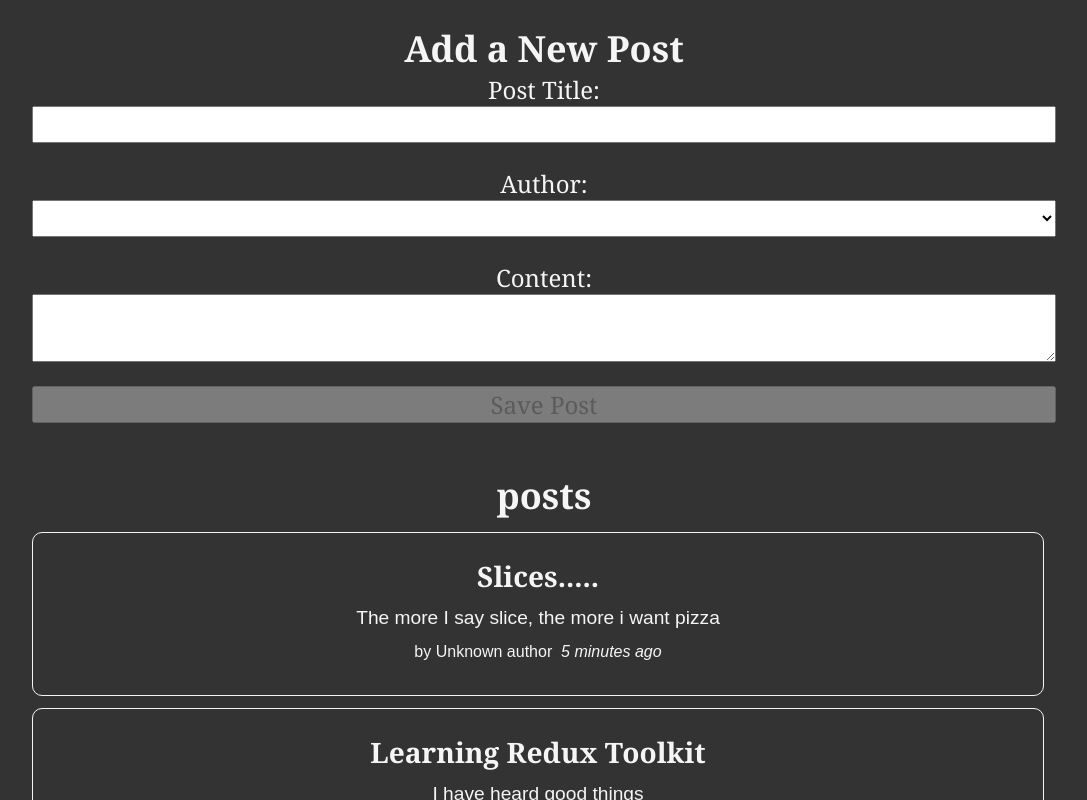
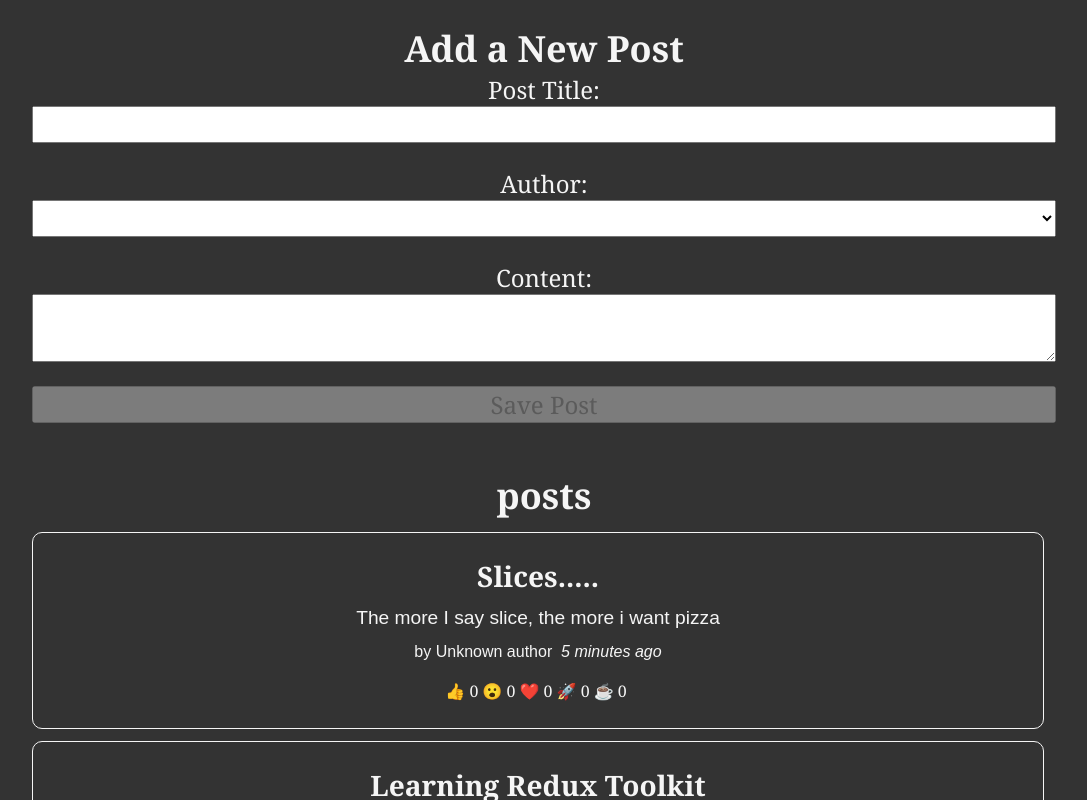
Before and after one commit to shihab91/react-redux-toolkit-simple-project, a React (Create React App) app: page / in a window 1280 px wide. Shown: the top 800 px of the page, without its empty margins (96-1183 px from the left). Built offline with nearby package versions, Linux system fonts and the light colour scheme.

Commit message:
finished adding reactions to the posts

```diff
--- a/src/features/posts/PostsList.jsx
+++ b/src/features/posts/PostsList.jsx
@@ -3,6 +3,7 @@
 import PostAuthor from "./PostAuthor";
 import { selectAllPosts } from "./postsSlice";
 import TimeAgo from "./TimeAgo";
+import ReactionButtons from "./ReactionButtons";
 const PostsList = () => {
   const posts = useSelector(selectAllPosts);
   const orderedPosts = posts
@@ -16,6 +17,7 @@
         <PostAuthor userId={post.userId} />
         <TimeAgo timestamp={post.date} />
       </p>
+      <ReactionButtons post={post} />
     </article>
   ));
   return (
--- a/src/features/posts/ReactionButtons.jsx
+++ b/src/features/posts/ReactionButtons.jsx
@@ -1,9 +1,30 @@
 import React from "react";
 import { useDispatch } from "react-redux";
 import { reactionAdded } from "./postsSlice";
-const ReactionButtons = () => {
+const ReactionButtons = ({ post }) => {
+  const reactionEmoji = {
+    thumbsUp: "👍",
+    wow: "😮",
+    heart: "❤️",
+    rocket: "🚀",
+    coffee: "☕",
+  };
   const dispatch = useDispatch();
-  return <div></div>;
+  const reactionButtons = Object.entries(reactionEmoji).map(([name, emoji]) => {
+    return (
+      <button
+        key={name}
+        type="button"
+        className="reactionButton"
+        onClick={() => {
+          dispatch(reactionAdded({ postId: post.id, reaction: name }));
+        }}
+      >
+        {emoji} {post.reactions[name]}
+      </button>
+    );
+  });
+  return <div>{reactionButtons}</div>;
 };
 
 export default ReactionButtons;
--- a/src/features/posts/postsSlice.js
+++ b/src/features/posts/postsSlice.js
@@ -56,9 +56,9 @@
         };
       },
     },
-    reactionAdded(state, action) {
+    reactionAdded: (state, action) => {
       const { postId, reaction } = action.payload;
-      const existingPost = state.posts.find((post) => post.id === postId);
+      const existingPost = state.find((post) => post.id === postId);
       if (existingPost) {
         existingPost.reactions[reaction]++;
       }
--- a/src/index.css
+++ b/src/index.css
@@ -66,4 +66,5 @@
   border: none;
   color: whitesmoke;
   font-size: 1rem;
+  cursor: pointer;
 }
```
